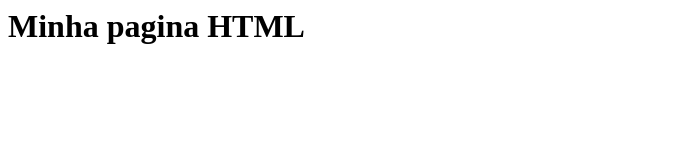
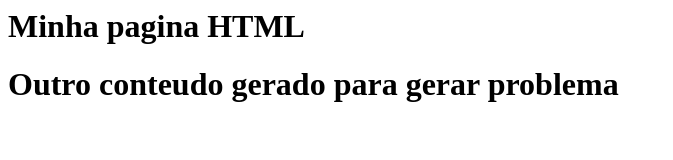
Before and after one commit to lordseipher/gama-no-github, a plain HTML site: page index.html in a window 1280 px wide. Shown: the whole page, without its empty margins (0-673 px from the left). Drawn offline with Linux system fonts and the light colour scheme.

Commit message:
outro commit, desta vez em master

```diff
--- a/index.html
+++ b/index.html
@@ -1,5 +1,6 @@
 <html>
 	<body>
 		<h1>Minha pagina HTML</h1>
+		<h1>Outro conteudo gerado para gerar problema</h1>
 	</body>
 </html>
```
